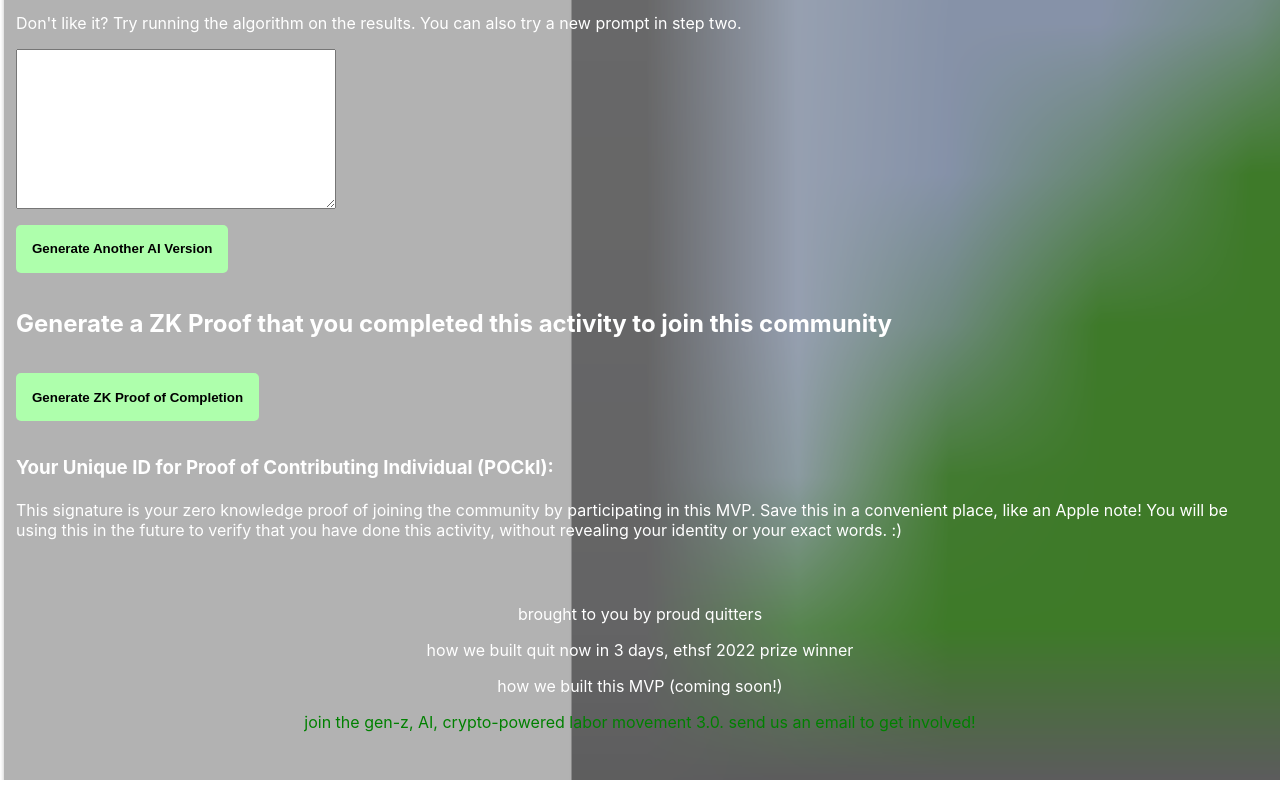
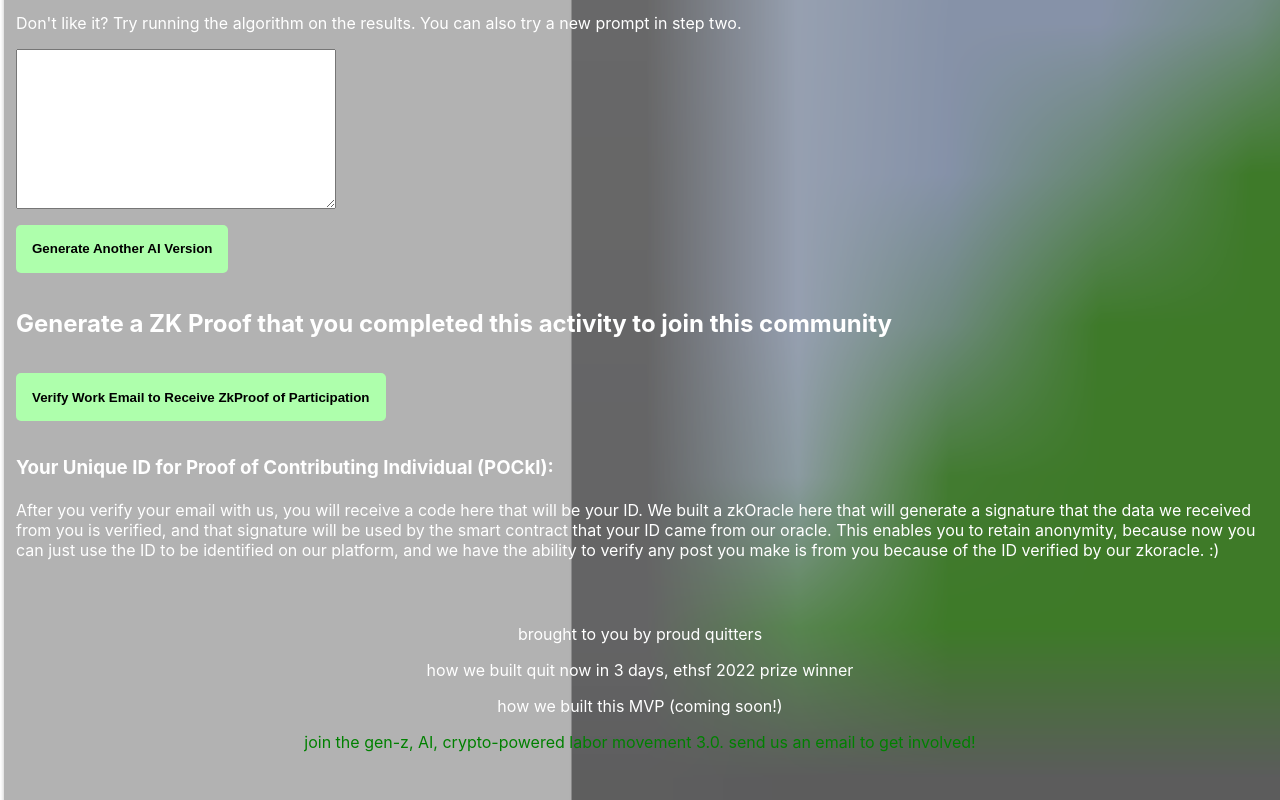
Before and after one commit to bookvacuum/first-quest, a Next.js app: page / in a window 1280 px wide. Shown: the part 1556-2356 px from the top of the page. Built offline with nearby package versions, Linux system fonts and the light colour scheme.

Commit message:
update text

```diff
--- a/pages/index.tsx
+++ b/pages/index.tsx
@@ -212,16 +212,14 @@ export default function Home() {
         </h2>
         <button onClick={handleZkProofClick} className={styles.button}>
           {" "}
-          Generate ZK Proof of Completion{" "}
+          Verify Work Email to Receive ZkProof of Participation{" "}
         </button>
         <h3> Your Unique ID for Proof of Contributing Individual (POCkI): </h3>
         <h4> {zkProof} </h4>
         <p>
-          This signature is your zero knowledge proof of joining the community
-          by participating in this MVP. Save this in a convenient place, like an
-          Apple note! You will be using this in the future to verify that you
-          have done this activity, without revealing your identity or your exact
-          words. :)
+          After you verify your email with us, you will receive a code here that will be your ID.
+          We built a zkOracle here that will generate a signature that the data we received from you is verified, and that signature will be used by the smart contract that your ID came from our oracle.
+         This enables you to retain anonymity, because now you can just use the ID to be identified on our platform, and we have the ability to verify any post you make is from you because of the ID verified by our zkoracle. :)
         </p>
       </main>
 
```
